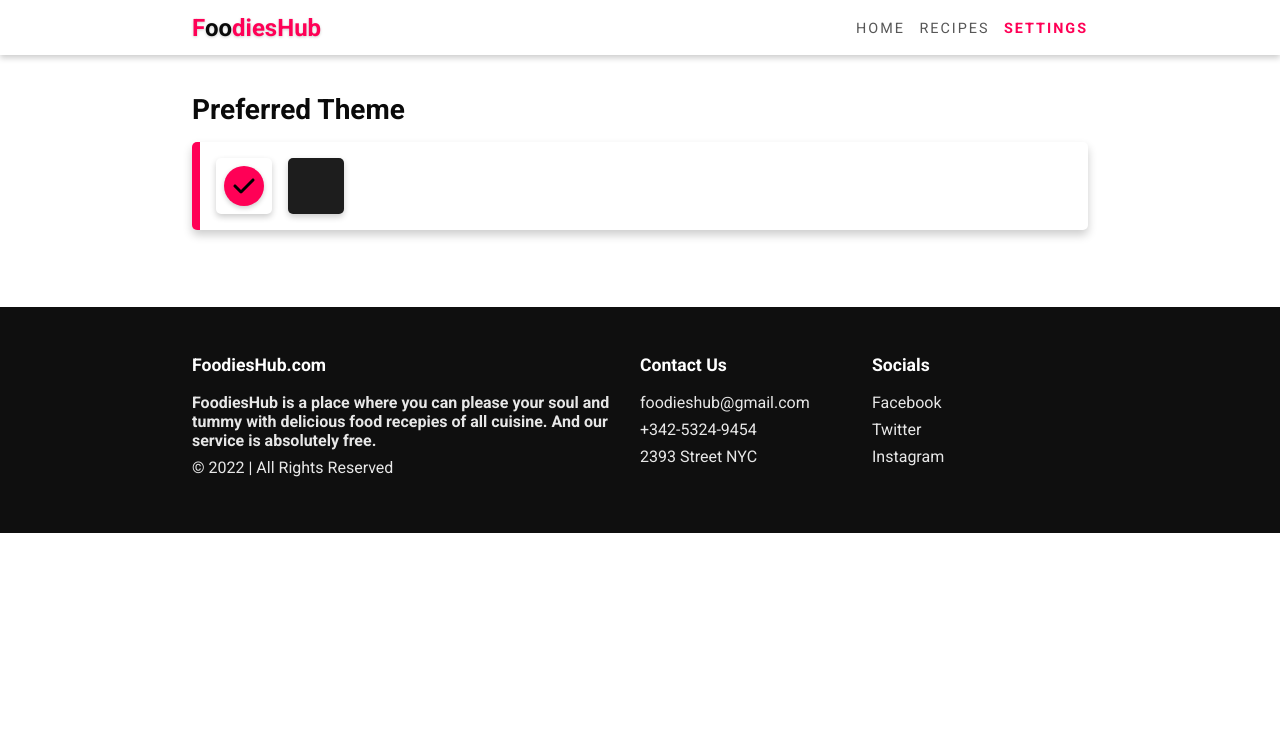
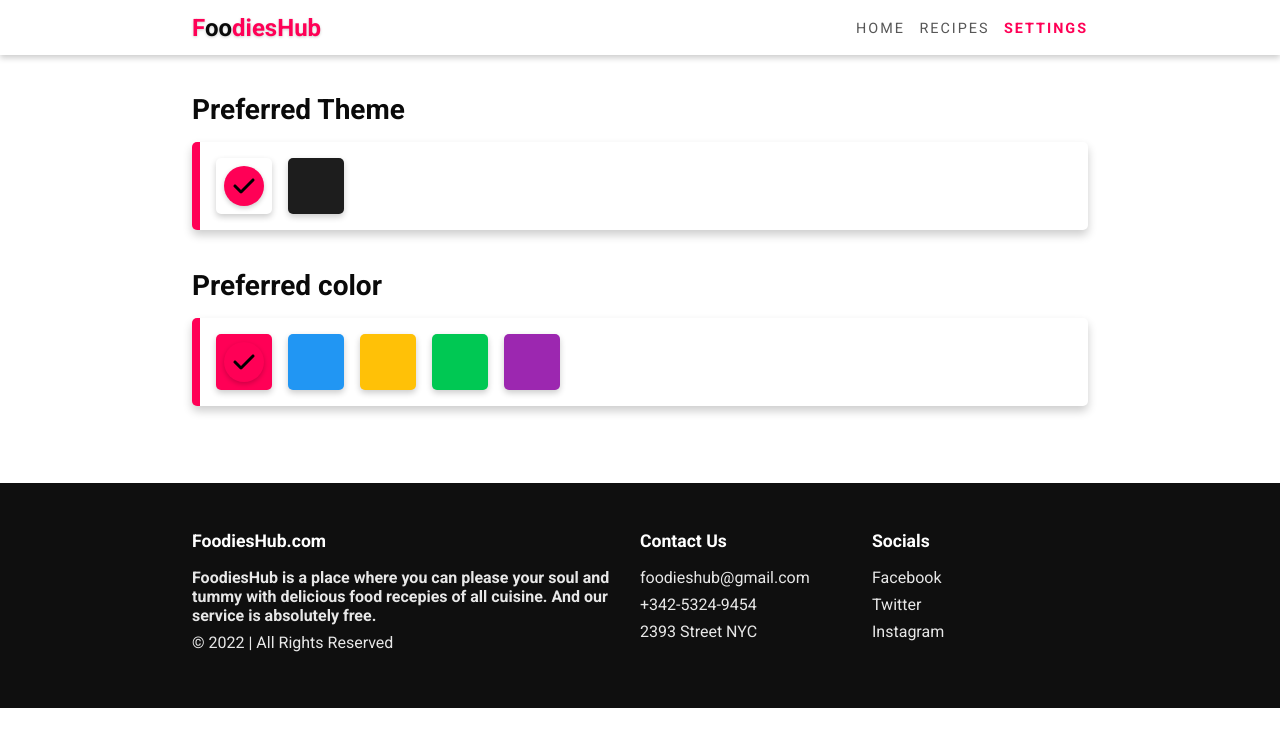
Before and after one commit to faha1999/recipeshub, a React (Create React App) app: page /settings in a window 1280 px wide. Shown: the top 746 px of the page. Built offline with nearby package versions, Linux system fonts and the light colour scheme.

Commit message:
added color

```diff
--- a/src/Pages/Settings.jsx
+++ b/src/Pages/Settings.jsx
@@ -4,6 +4,15 @@ import { faCheck } from '@fortawesome/free-solid-svg-icons';
 
 export const Settings = () => {
   const [theme, setTheme] = useState('light');
+  const [primaryColor, setPrimaryColor] = useState(0);
+
+  const primaryColors = [
+    'rgb(255, 0, 86)',
+    'rgb(33, 150, 243)',
+    'rgb(255, 193, 7)',
+    'rgb(0, 200, 83)',
+    'rgb(156, 39, 176)',
+  ];
 
   return (
     <div>
@@ -26,6 +35,21 @@ export const Settings = () => {
           </div>
         </div>
       </div>
+
+      <div className="section d-block">
+        <h2>Preferred color</h2>
+        <div className="options-container">
+          {primaryColors.map((color, index) => (
+            <div className="option light" style={{ backgroundColor: color }}>
+              {primaryColor === index && (
+                <div className="check">
+                  <FontAwesomeIcon icon={faCheck} />
+                </div>
+              )}
+            </div>
+          ))}
+        </div>
+      </div>
     </div>
   );
 };
```
